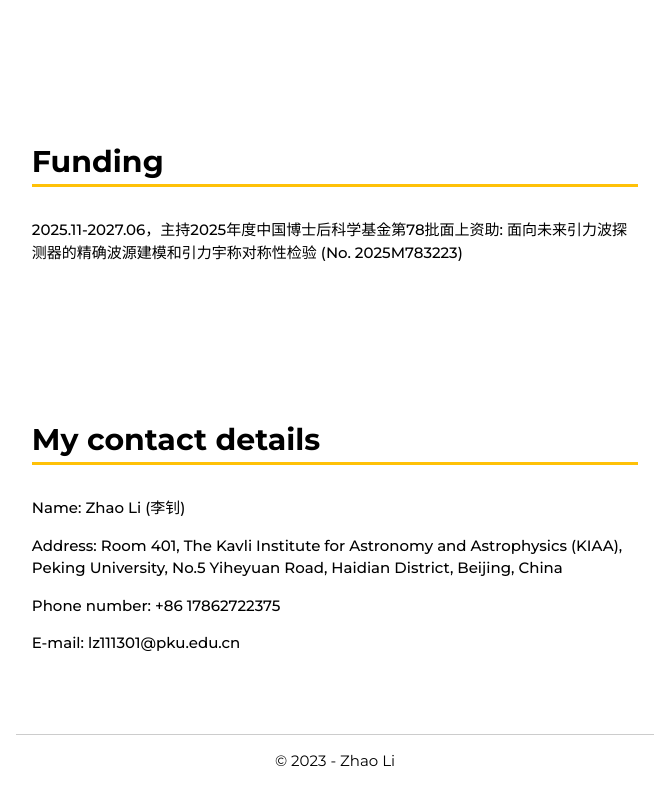
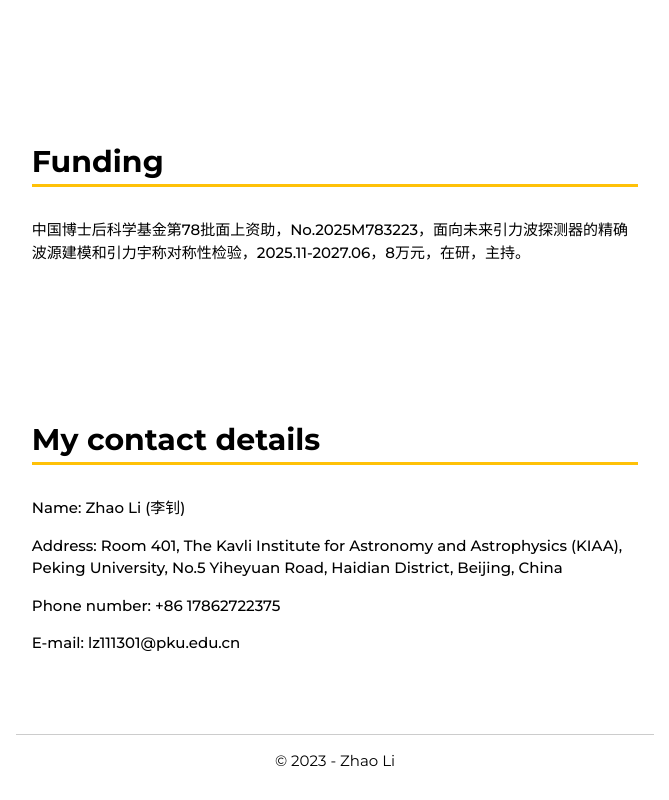
Before and after one commit to lz111301/lz111301.github.io, a plain HTML site: page index.html in a window 1280 px wide. Shown: the part 4479-5279 px from the top of the page, without its empty margins (465-1134 px from the left). Drawn offline with nearby package versions, Linux system fonts and the light colour scheme.

Commit message:
index.html

```diff
--- a/index.html
+++ b/index.html
@@ -154,7 +154,7 @@
           <div id="funding" class="w3-container w3-margin-top-20-percent w3-cursive">
             <h2 class="w3-border-bottom w3-border-amber" style="border-width: 3px !important;">Funding</h3>
             <div class="w3-margin-top-2" style="font-weight: 500;">
-              <p>2025.11-2027.06，主持2025年度中国博士后科学基金第78批面上资助: 面向未来引力波探测器的精确波源建模和引力宇称对称性检验 (No. 2025M783223)</p>
+              <p>中国博士后科学基金第78批面上资助，No.2025M783223，面向未来引力波探测器的精确波源建模和引力宇称对称性检验，2025.11-2027.06，8万元，在研，主持。</p>
             </div>
           </div>
 
```
